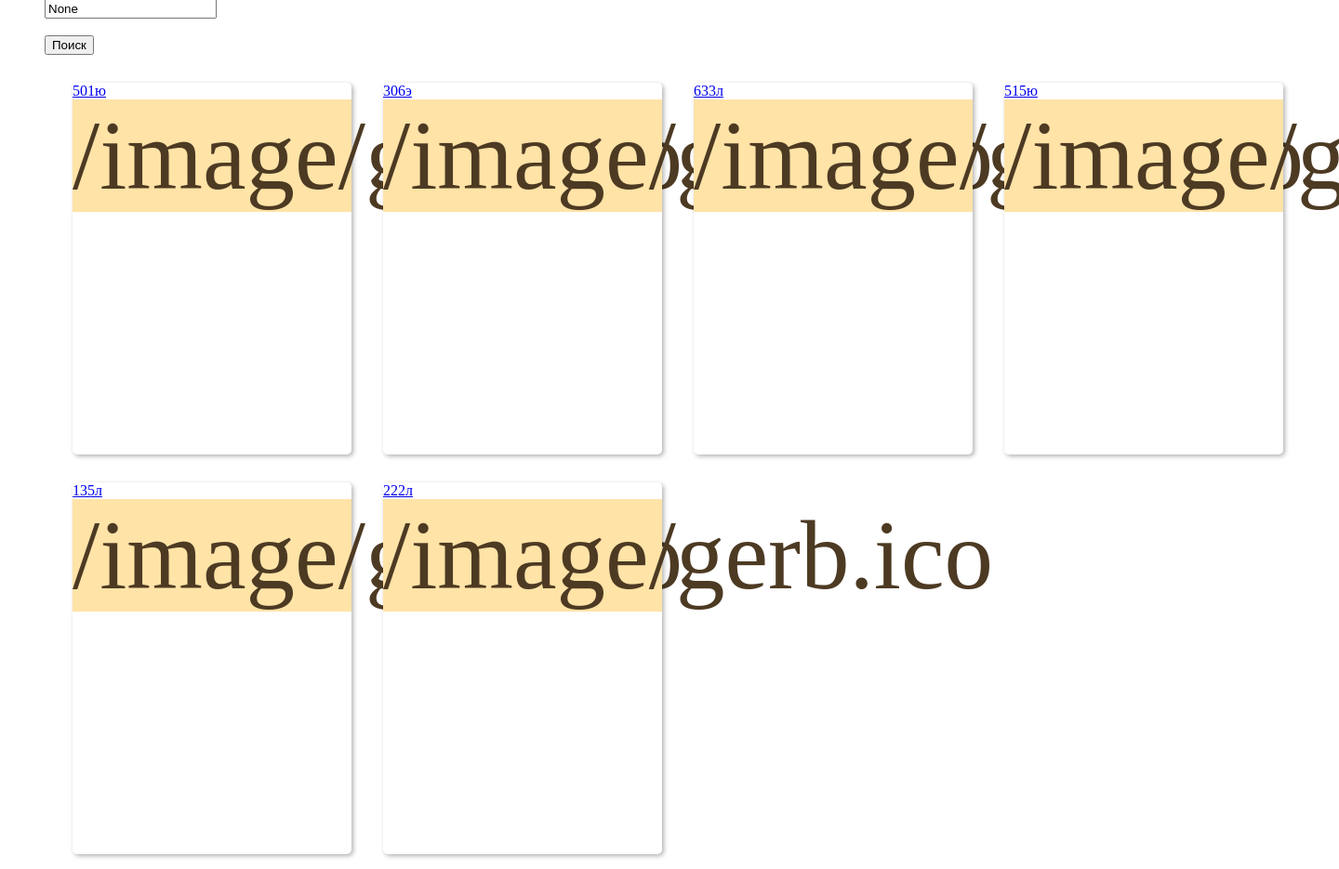
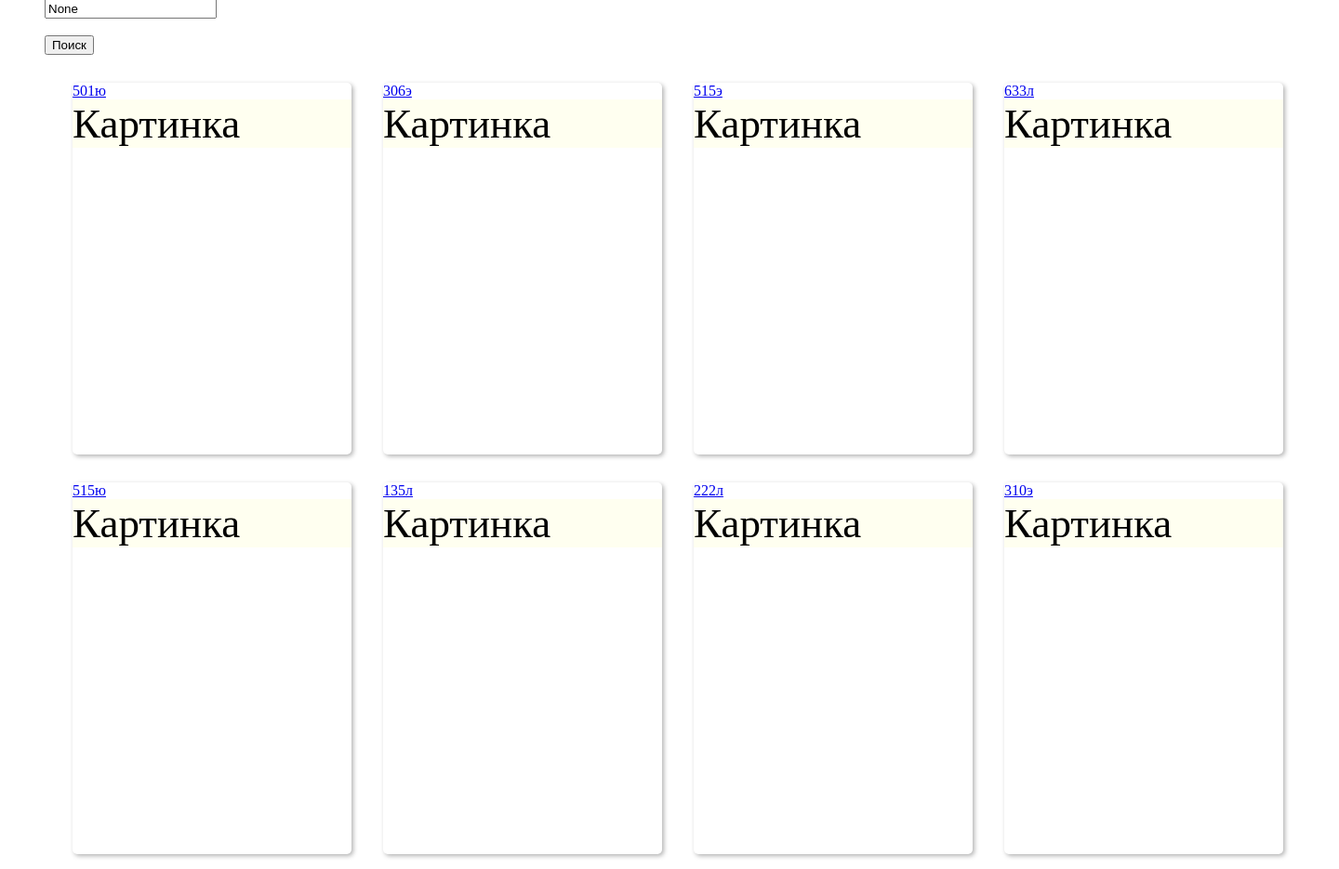
Before and after one commit to nastyakurzanova/University-backend, a Django app: page / in a window 1440 px wide; the page is wider, and only the part inside the window is pictured. Shown: the part 317-1252 px from the top of that part at 93% size. Run offline with Django 4.2, Linux system fonts and the light colour scheme; grey boxes are pictures that could not be loaded.

Commit message:
Добавления массива с информацией

```diff
--- a/rip_lab1/pythonproject/static/css/examp.css
+++ b/rip_lab1/pythonproject/static/css/examp.css
@@ -4,6 +4,10 @@
     vertical-align: middle;
     display: flex;
     background-color: #FFE3A7;
+  }
+  .cards{
+    font-size: 45px;
+    background-color: #FFFFF0;
   }
   .button[type="text"]{
     padding: 5px;
--- a/rip_lab1/pythonproject/templates/order_element.html
+++ b/rip_lab1/pythonproject/templates/order_element.html
@@ -1,6 +1,6 @@
 <div class="order-div" >
     <a href="{% url 'order_url' element.id %}">{{ element.title }}</a>
-    <div class="order-text" >
+    <div class="cards" >
         {{element.src}}
     </div>
 </div>
--- a/rip_lab1/pythonproject/views.py
+++ b/rip_lab1/pythonproject/views.py
@@ -2,14 +2,28 @@ from django.shortcuts import render
 from django.http import HttpResponse
 
 from datetime import date
+# https://aristos-ekus.ru/image/catalog/seocms/gallery/auditorii-baymana/4_5565dbdc236d9.jpg
+
+orders_arr = [
+            {'corpus': 'Главное здание', 'info': 'Сложно найти, легко потерять и невозможно забыть' },
+            {'corpus': 'Энерго', 'info': 'Сложно найти, легко потерять и невозможно забыть'},
+            {'corpus': 'Энерго', 'info': 'Сложно найти, легко потерять и невозможно забыть'},
+            {'corpus': 'УЛК', 'info': 'Сложно найти, легко потерять и невозможно забыть'},
+            {'corpus': 'УЛК', 'info': 'Сложно найти, легко потерять и невозможно забыть' },
+            {'corpus': 'УЛК', 'info': 'Сложно найти, легко потерять и невозможно забыть'},
+            {'corpus': 'Энерго', 'info': 'Сложно найти, легко потерять и невозможно забыть'},
+            {'corpus': 'Энерго', 'info': 'Сложно найти, легко потерять и невозможно забыть'},
+]
 
 info_arr =  [
-            {'title': '501ю', 'id': 501, 'src': '/image/gerb.ico'},
-            {'title': '306э', 'id': 306, 'src': '/image/gerb.ico'},
-            {'title': '633л', 'id': 633, 'src': '/image/gerb.ico'},
-            {'title': '515ю', 'id': 515, 'src': '/image/gerb.ico'},
-            {'title': '135л', 'id': 135, 'src': '/image/gerb.ico'},
-            {'title': '222л', 'id': 222, 'src': '/image/gerb.ico'},
+            {'title': '501ю', 'id': 501, 'src': 'Картинка','definition': orders_arr[0]},
+            {'title': '306э', 'id': 306, 'src': 'Картинка','definition': orders_arr[1]},
+            {'title': '515э', 'id': 515, 'src': 'Картинка','definition': orders_arr[2]},
+            {'title': '633л', 'id': 633, 'src': 'Картинка','definition': orders_arr[3]},
+            {'title': '515ю', 'id': 515, 'src': 'Картинка','definition': orders_arr[4]},
+            {'title': '135л', 'id': 135, 'src': 'Картинка','definition': orders_arr[5]},
+            {'title': '222л', 'id': 222, 'src': 'Картинка','definition': orders_arr[6]},
+            {'title': '310э', 'id': 310, 'src': 'Картинка','definition': orders_arr[7]},
         ]
 
 # def GetOrders(request):
```
